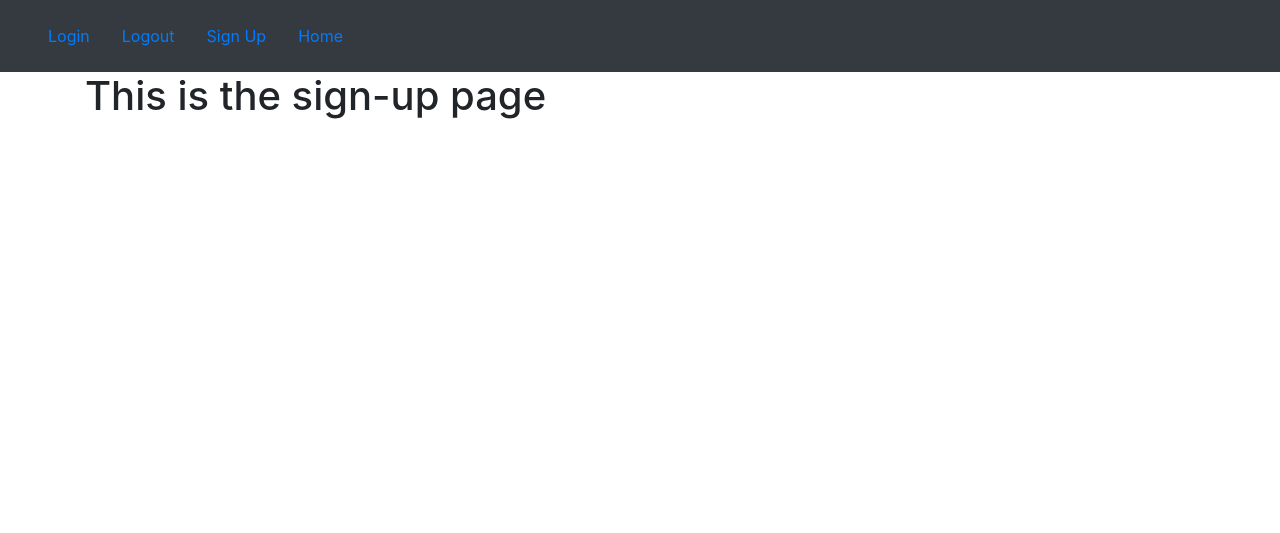
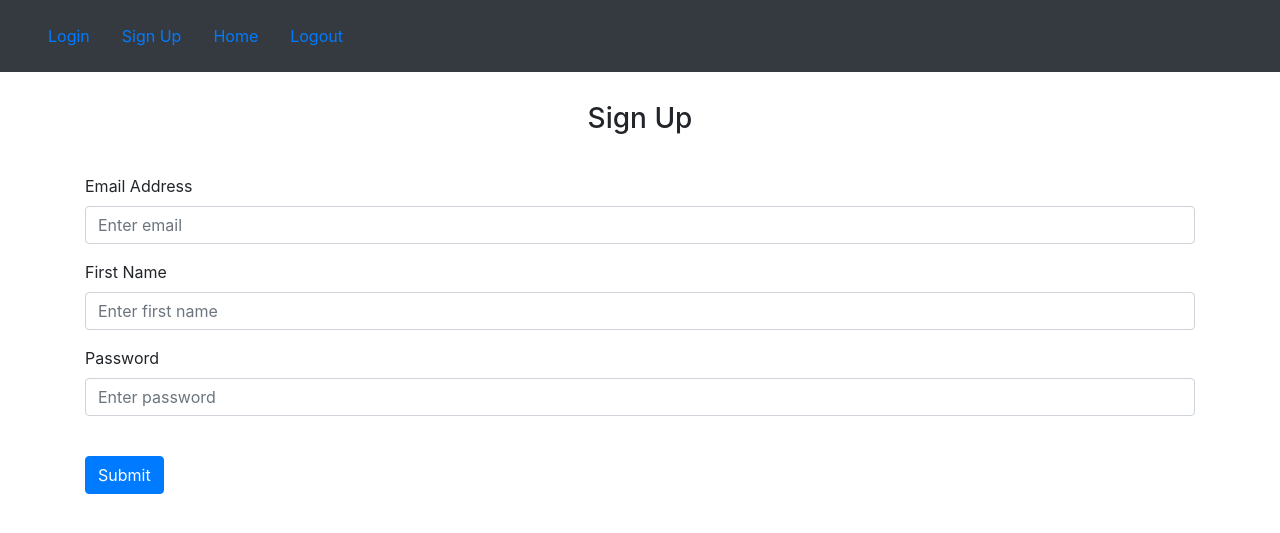
Before and after one commit to kanavjain08/Investment-Portfolio-Tracker, a Flask app: page /sign-up in a window 1280 px wide. Shown: the top 533 px of the page. Run offline with Flask 2, Linux system fonts and the light colour scheme; some libraries are stand-ins or nearby versions.

Commit message:
added templates for diff pages

```diff
--- a/website/templates/base.html
+++ b/website/templates/base.html
@@ -26,9 +26,14 @@
             <div class = "collapse navbar-collapse" id = "navbar">
                 <div class = "navbar - nav">
                     <a class = "nav-item nav-link" id = "login" href = "/login">Login</a>
-                    <a class = "nav-item nav-link" id = "logout" href = "/logout">Logout</a>
                     <a class = "nav-item nav-link" id = "signUp" href = "/sign-up">Sign Up</a>
                     <a class = "nav-item nav-link" id = "home" href = "/home">Home</a>
+                    <style>
+                        #logout {
+                          margin-left: auto;
+                        }
+                        </style>
+                    <a class = "nav-item nav-link" id = "logout" href = "/logout">Logout</a>
                 </div>
             </div>
         </nav>
--- a/website/templates/sign_up.html
+++ b/website/templates/sign_up.html
@@ -1,4 +1,23 @@
 {% extends "base.html" %} {% block title %}Sign Up{% endblock %}
 {% block content %}
-<h1>This is the sign-up page</h1>
+<form method = "POST">
+    <style>
+        h3 {text-align: center; padding: 30px;}
+    </style>
+    <h3 align = "center">Sign Up</h3>
+    <div class = "form-group">
+        <label for = "email">Email Address</label>
+        <input type = "email" class = "form-control" id = "email" name = "email" placeholder = "Enter email">
+    </div>
+    <div class = "form-group">
+        <label for = "firstName">First Name</label>
+        <input type = "text" class = "form-control" id = "firstName" name = "firstName" placeholder = "Enter first name">
+    </div>
+    <div class = "form-group">
+        <label for = "password">Password</label>
+        <input type = "password" class = "form-control" id = "password" name = "password" placeholder = "Enter password">
+    </div>
+    <br />
+    <button type = "submit" class = "btn btn-primary">Submit</button>
+</form>
 {% endblock %}
```
